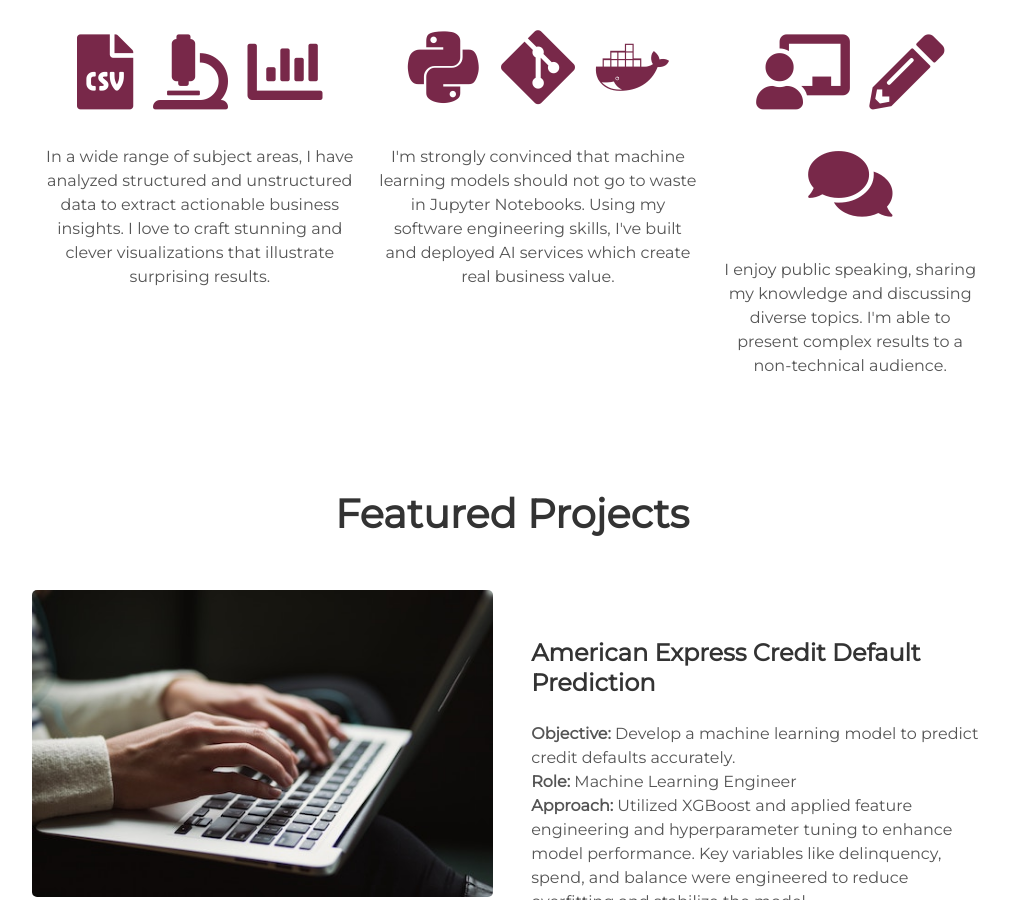
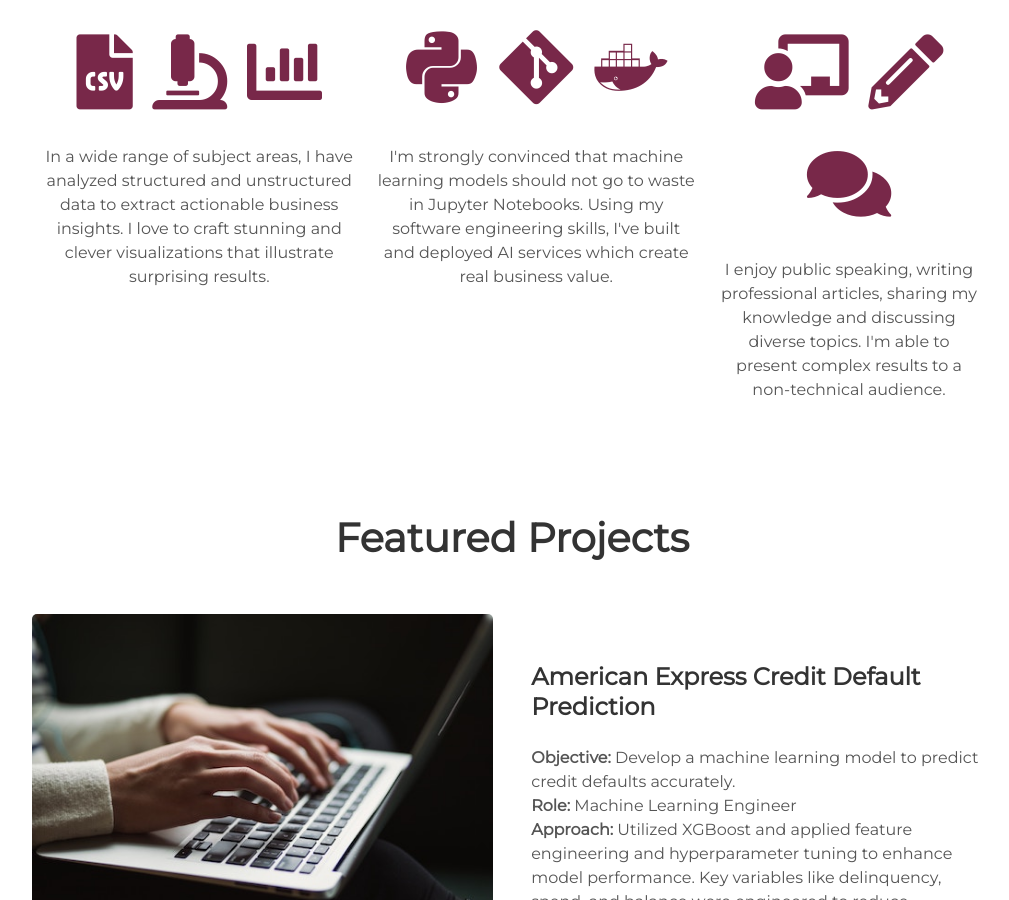
Before and after one commit to ViswaBonam/viswabonam.github.io, a Jekyll site: the page built from index.html, in a window 1280 px wide and 900 px high, scrolled down 1393 px. Shown: the whole window, without its empty margins (128-1137 px from the left). Built offline with Jekyll 4.4.1, drawn with Linux system fonts in a browser that asks for light colours.

Commit message:
Update about.html

```diff
--- a/_includes/about.html
+++ b/_includes/about.html
@@ -43,7 +43,7 @@
       <i class="icon fas fa-comments"></i>
     </div>
     <p>
-      I enjoy public speaking, sharing my knowledge and discussing diverse topics.
+      I enjoy public speaking, writing professional articles, sharing my knowledge and discussing diverse topics.
       I'm able to present complex results to a non-technical audience.
     </p>
   </div>
```
